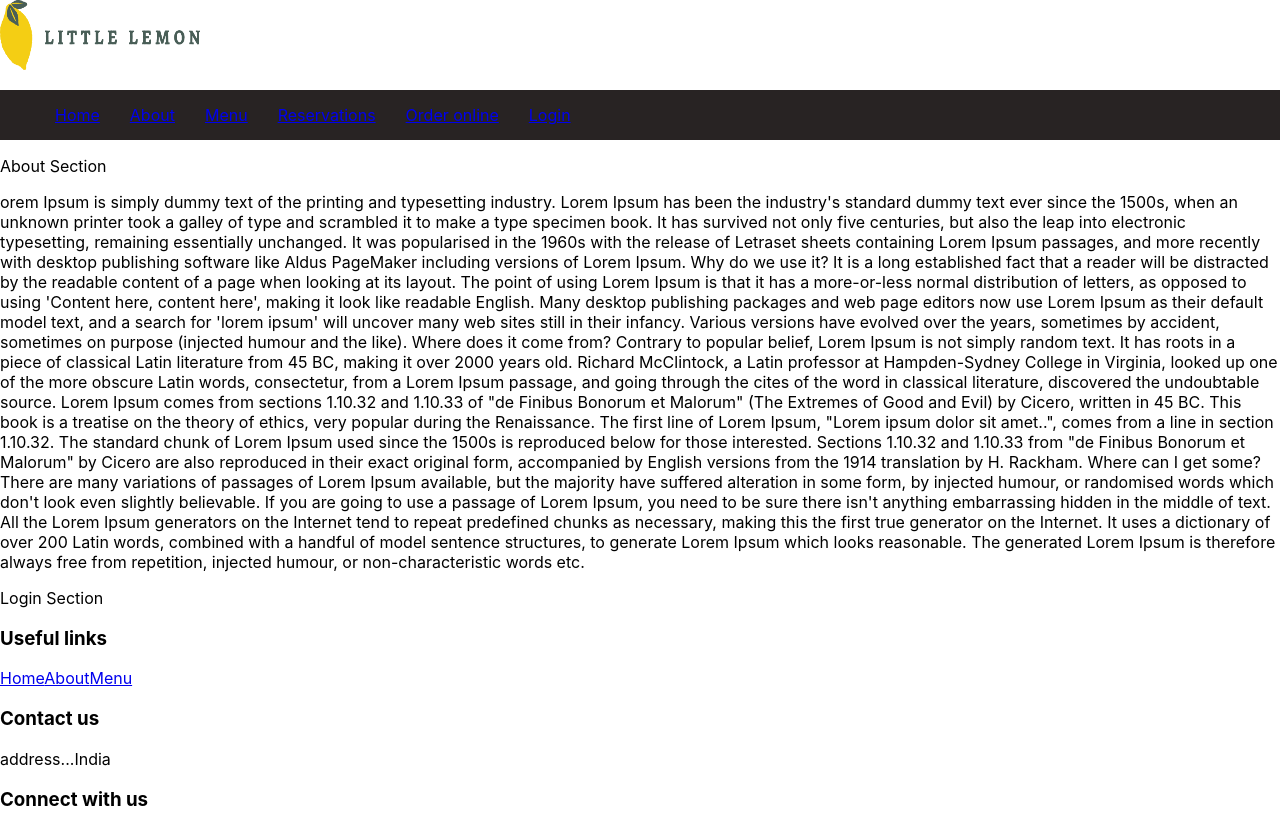
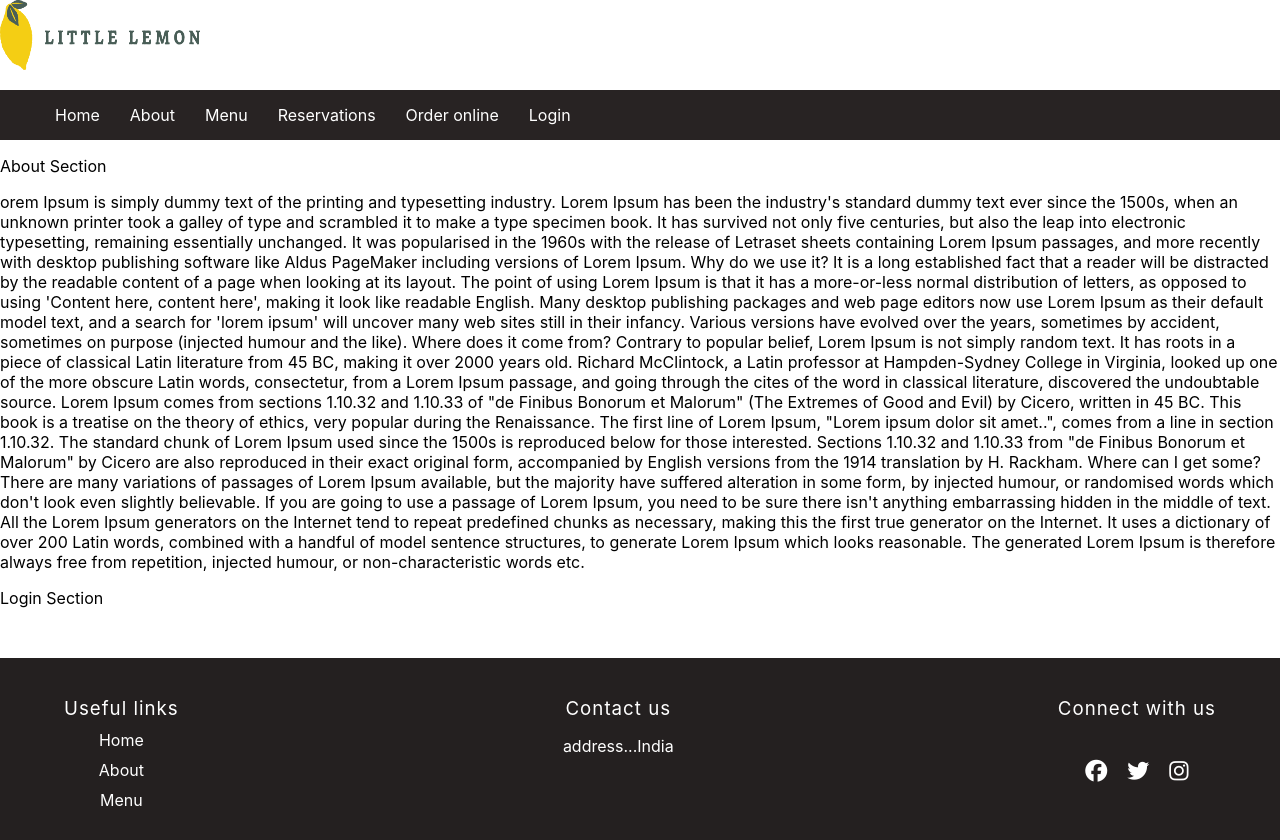
Before and after one commit to ismeet010/little-lemon-app, a React (Create React App) app: page / in a window 1280 px wide. Built offline with nearby package versions, Linux system fonts and the light colour scheme.

Commit message:
added meta tags and updated footer element

```diff
--- a/public/index.html
+++ b/public/index.html
@@ -7,8 +7,11 @@
     <meta name="theme-color" content="#000000" />
     <meta
       name="description"
-      content="Web site created using create-react-app"
+      content="Website of Little lemon restaurant"
     />
+    <meta name="og:description" content="Website of Little lemon restaurant"/>
+    <meta name="og:title" content="Little Lemon Restaurant"/>
+    <meta name="og:image" content="https://images.app.goo.gl/D2JpNvkBiys1NeLP8"/>
     <link rel="apple-touch-icon" href="%PUBLIC_URL%/logo192.png" />
     <!--
       manifest.json provides metadata used when your web app is installed on a
--- a/src/components/Footer.js
+++ b/src/components/Footer.js
@@ -1,4 +1,5 @@
-
+import '../footer.css'
+import 'https://kit.fontawesome.com/c4254e24a8.js'
 
 function Footer() {
   return (
@@ -15,7 +16,11 @@ function Footer() {
       </div>
       <div class="col-3">
         <h3>Connect with us</h3>
-        <p></p>
+        <div class="social-icons">
+          <i class="fab fa-facebook"></i>
+          <i class="fab fa-twitter"></i>
+          <i class="fab fa-instagram"></i>
+        </div>
       </div>
     </footer>
   );
--- a/src/footer.css
+++ b/src/footer.css
@@ -4,9 +4,9 @@
 
 
 .footer{
-    margin-top: 150px;
+    margin-top: 50px;
     width:100%;
-    padding: 100px 15%;
+    padding: 20px 5%;
     display: flex;
     color: white;
     background-color: rgb(36, 32, 32);
@@ -14,12 +14,26 @@
 .footer div{
     text-align:center;
 }
-/*
+
 .col-2{
     flex-grow:2;
 }
-div h3{
-    font-weight: 300;
+.footer div h3{
+    font-weight: 400;
     margin-bottom: 10px;
     letter-spacing: 1px;
-} */
+}
+.footer .col-1 a{
+    display: block;
+    text-decoration: none;
+    margin-bottom: 10px;
+    color: white;
+}
+.social-icons{
+    margin-top: 30px;
+}
+.social-icons i{
+    font-size: 22px;
+    margin: 10px;
+    cursor: pointer;
+}
--- a/src/nav.css
+++ b/src/nav.css
@@ -1,3 +1,7 @@
+*{
+  text-decoration: none !important;
+}
+
 ul{
     text-decoration: none;
     list-style-type: none;
@@ -11,6 +15,11 @@ ul li{
     color: white;
 }
 
+a, a:hover, a:focus, a:active {
+      text-decoration: none;
+      color: inherit;
+ }
+
 @media screen and (max-width: 480px) {
   ul {
     flex-direction: column;
```
